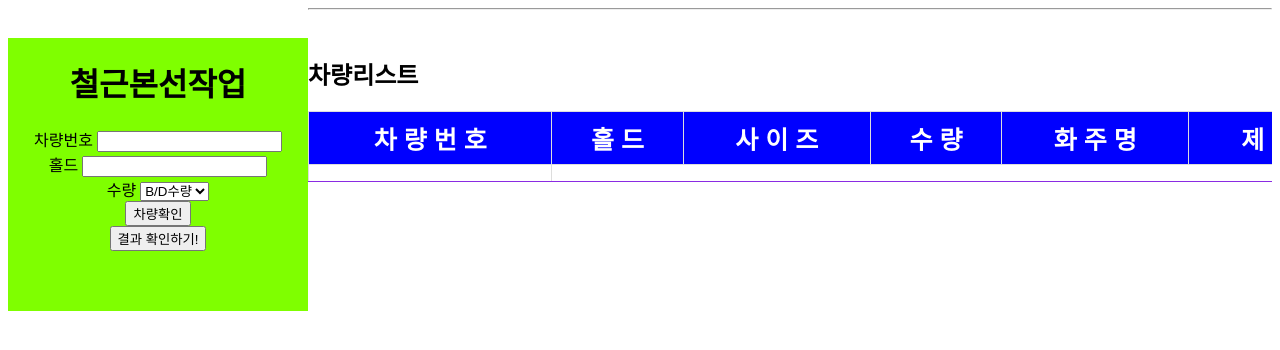
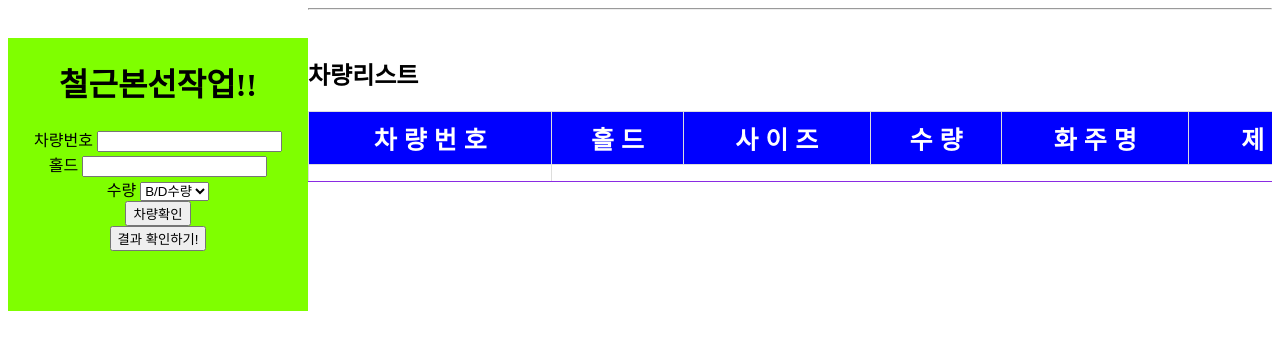
Before and after one commit to bummychoi/mypages, a plain HTML site: page index.html in a window 1280 px wide. Drawn offline with nearby package versions, Linux system fonts and the light colour scheme.

Commit message:
Update index.html

```diff
--- a/index.html
+++ b/index.html
@@ -118,7 +118,7 @@
 <body>
     <div class="order">
         <div id="top-part">
-            <h1>철근본선작업</h1>
+            <h1>철근본선작업!!</h1>
         </div>
         <div class="order-info">
         <div class="input-group mb-3">
```
